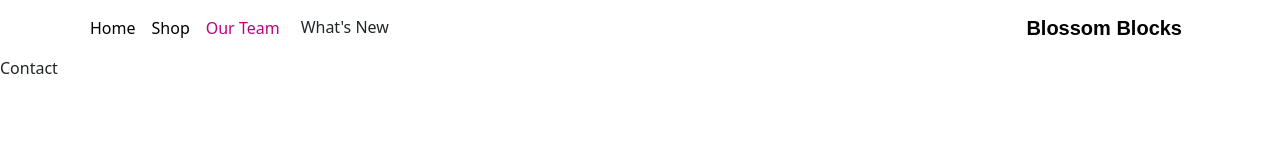
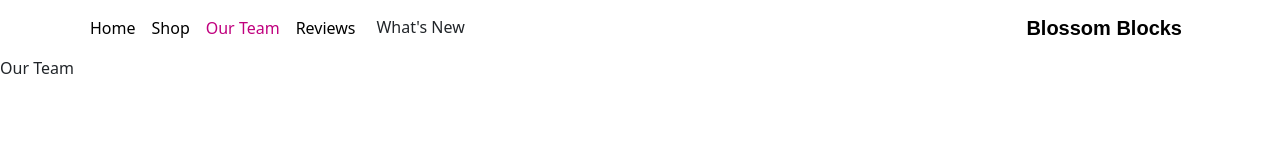
Before and after one commit to amykayrala/blossom-blocks, a React (Create React App) app: page /blossom-blocks/ourteam in a window 1280 px wide. Shown: the top 160 px of the page. Built offline with nearby package versions, Linux system fonts and the light colour scheme.

Commit message:
routes and pages fix

```diff
--- a/src/App.js
+++ b/src/App.js
@@ -5,6 +5,7 @@ import Home from './Home';
 import Shop from './Shop';
 import WhatsNew from './WhatsNew';
 import OurTeam from './OurTeam';
+import Reviews from './Reviews';
 
 function App() {
   return (
@@ -16,6 +17,7 @@ function App() {
           {/* <Route path="/#" element={<Home />} /> */}
           <Route path="/shop" element={<Shop />} />
           <Route path="/ourteam" element={<OurTeam />} />
+          <Route path="/reviews" element={<Reviews />} />
           <Route path="/whatsnew" element={<WhatsNew />} />
         </Routes>
       </div>
--- a/src/NavBar.js
+++ b/src/NavBar.js
@@ -14,6 +14,7 @@ function NavBar() {
             <Nav.Link as={NavLink} to="/">Home</Nav.Link>
             <Nav.Link as={NavLink} to="/shop">Shop</Nav.Link>
             <Nav.Link as={NavLink} to="/ourteam">Our Team</Nav.Link>
+            <Nav.Link as={HashLink} to="/reviews">Reviews</Nav.Link>
             <Button as={NavLink} to="/whatsnew" variant="button-pink">What's New</Button>
           </Nav>
           <Navbar.Brand as={NavLink} to="/" className="NavBarBrand">Blossom Blocks</Navbar.Brand>
--- a/src/OurTeam.js
+++ b/src/OurTeam.js
@@ -1,7 +1,7 @@
-import React from 'react';
+import './App.css';
 
-function Contact() {
-  return <div>Contact</div>;
+function OurTeam() {
+  return <div>Our Team</div>;
 }
 
-export default Contact;
+export default OurTeam;
--- a/src/Reviews.js
+++ b/src/Reviews.js
@@ -0,0 +1,7 @@
+import './App.css';
+
+function Reviews() {
+  return <div>Reviews</div>;
+}
+
+export default Reviews;
--- a/src/Shop.js
+++ b/src/Shop.js
@@ -1,4 +1,4 @@
-import React from 'react';
+import './App.css';
 
 function Shop() {
   return <div>Shop</div>;
--- a/src/WhatsNew.js
+++ b/src/WhatsNew.js
@@ -1,4 +1,4 @@
-import React from 'react';
+import './App.css';
 
 function WhatsNew() {
   return <div>What's New Page</div>;
```
